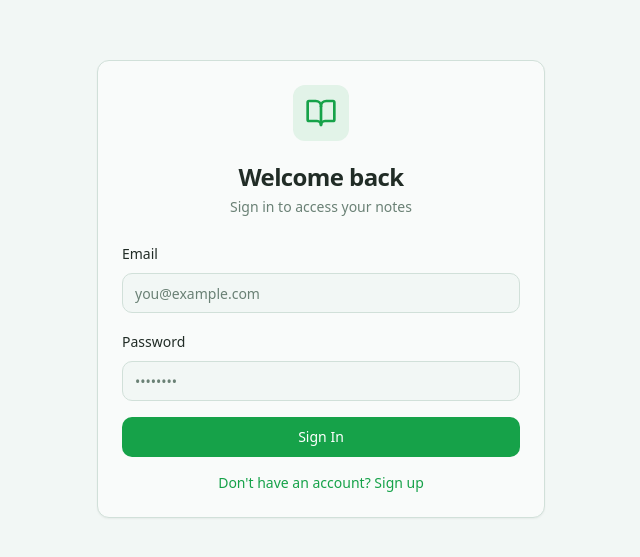
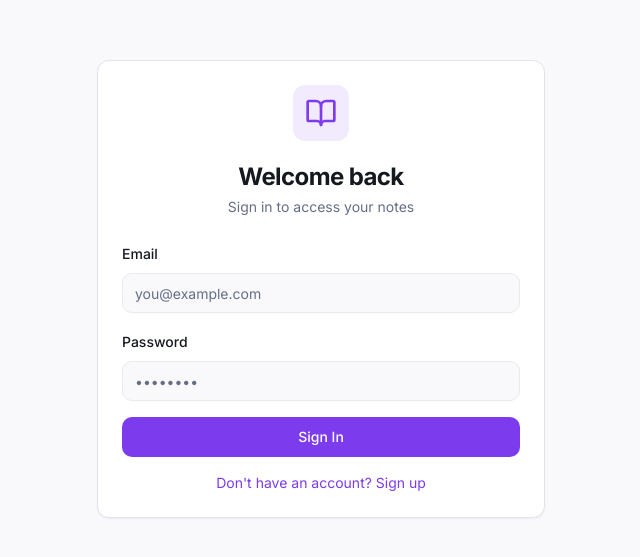
Before and after one commit to aiteam5-sudo/wise-scribe-vault, a React (Vite) app: page /auth in a window 1280 px wide. Shown: the part 111-668 px from the top of the page, without its empty margins (319-959 px from the left). Built offline with nearby package versions, Linux system fonts and the light colour scheme; the HTML template or start-up script is replaced by a standard one.

Commit message:
Refactor UI for modern feel

```diff
--- a/index.html
+++ b/index.html
@@ -19,7 +19,7 @@
     <!-- Google Fonts -->
     <link rel="preconnect" href="https://fonts.googleapis.com">
     <link rel="preconnect" href="https://fonts.gstatic.com" crossorigin>
-    <link href="https://fonts.googleapis.com/css2?family=Inter:wght@400;500;600;700&family=Roboto:wght@400;500;700&family=Open+Sans:wght@400;600;700&family=Lato:wght@400;700&family=Montserrat:wght@400;600;700&family=Playfair+Display:wght@400;700&family=Merriweather:wght@400;700&family=Crimson+Text:wght@400;600;700&family=Raleway:wght@400;600;700&family=Poppins:wght@400;600;700&display=swap" rel="stylesheet">
+    <link href="https://fonts.googleapis.com/css2?family=Inter:wght@300;400;500;600;700;800&family=Poppins:wght@400;500;600;700&display=swap" rel="stylesheet">
   </head>
 
   <body>
--- a/src/components/NotesList.tsx
+++ b/src/components/NotesList.tsx
@@ -164,9 +164,9 @@ export function NotesList({ userId, selectedNoteId, onNoteSelect, folderId }: No
   };
 
   return (
-    <div className="w-80 border-r bg-card flex flex-col">
-      <div className="p-4 border-b">
-        <Button onClick={createNewNote} className="w-full">
+    <div className="w-80 border-r bg-card flex flex-col shadow-premium">
+      <div className="p-4 border-b bg-gradient-to-b from-card to-muted/30">
+        <Button onClick={createNewNote} className="w-full gradient-primary shadow-primary hover:shadow-glow transition-smooth">
           <Plus className="mr-2 h-4 w-4" />
           New Note
         </Button>
@@ -188,8 +188,8 @@ export function NotesList({ userId, selectedNoteId, onNoteSelect, folderId }: No
               <button
                 onClick={() => onNoteSelect(note.id)}
                 className={cn(
-                  "w-full text-left p-4 border-b hover:bg-accent transition-colors",
-                  selectedNoteId === note.id && "bg-accent border-l-4 border-l-primary"
+                  "w-full text-left p-4 border-b hover:bg-accent/50 transition-smooth hover:shadow-md",
+                  selectedNoteId === note.id && "bg-gradient-to-r from-primary/10 to-accent/10 border-l-4 border-l-primary shadow-primary"
                 )}
               >
                 <div className="flex items-start justify-between gap-2 mb-2">
--- a/src/index.css
+++ b/src/index.css
@@ -8,83 +8,109 @@ All colors MUST be HSL.
 
 @layer base {
   :root {
-    --background: 150 25% 96%;
-    --foreground: 150 15% 15%;
+    --background: 220 27% 98%;
+    --foreground: 220 20% 10%;
 
-    --card: 150 20% 98%;
-    --card-foreground: 150 15% 15%;
+    --card: 0 0% 100%;
+    --card-foreground: 220 20% 10%;
 
-    --popover: 150 20% 98%;
-    --popover-foreground: 150 15% 15%;
+    --popover: 0 0% 100%;
+    --popover-foreground: 220 20% 10%;
 
-    --primary: 142 76% 36%;
+    --primary: 262 83% 58%;
     --primary-foreground: 0 0% 100%;
+    --primary-glow: 262 83% 68%;
 
-    --secondary: 150 20% 90%;
-    --secondary-foreground: 150 15% 20%;
+    --secondary: 220 25% 95%;
+    --secondary-foreground: 220 20% 20%;
 
-    --muted: 150 20% 90%;
-    --muted-foreground: 150 10% 46%;
+    --muted: 220 25% 96%;
+    --muted-foreground: 220 15% 46%;
 
-    --accent: 168 76% 42%;
+    --accent: 280 85% 60%;
     --accent-foreground: 0 0% 100%;
 
     --destructive: 0 84% 60%;
     --destructive-foreground: 0 0% 100%;
 
-    --border: 150 20% 85%;
-    --input: 150 20% 85%;
-    --ring: 142 76% 36%;
+    --border: 220 20% 90%;
+    --input: 220 20% 92%;
+    --ring: 262 83% 58%;
 
     --radius: 0.75rem;
 
-    --sidebar-background: 150 20% 95%;
-    --sidebar-foreground: 150 15% 25%;
-    --sidebar-primary: 142 76% 36%;
+    --sidebar-background: 220 27% 98%;
+    --sidebar-foreground: 220 20% 20%;
+    --sidebar-primary: 262 83% 58%;
     --sidebar-primary-foreground: 0 0% 100%;
-    --sidebar-accent: 150 20% 88%;
-    --sidebar-accent-foreground: 150 15% 25%;
-    --sidebar-border: 150 20% 82%;
-    --sidebar-ring: 142 76% 36%;
+    --sidebar-accent: 220 25% 95%;
+    --sidebar-accent-foreground: 220 20% 20%;
+    --sidebar-border: 220 20% 88%;
+    --sidebar-ring: 262 83% 58%;
+
+    /* Premium gradients */
+    --gradient-primary: linear-gradient(135deg, hsl(262, 83%, 58%), hsl(280, 85%, 60%));
+    --gradient-secondary: linear-gradient(180deg, hsl(220, 27%, 98%), hsl(220, 25%, 95%));
+    --gradient-accent: linear-gradient(135deg, hsl(280, 85%, 60%), hsl(262, 83%, 68%));
+
+    /* Premium shadows */
+    --shadow-sm: 0 1px 2px 0 rgba(0, 0, 0, 0.03);
+    --shadow-md: 0 4px 6px -1px rgba(0, 0, 0, 0.05), 0 2px 4px -1px rgba(0, 0, 0, 0.03);
+    --shadow-lg: 0 10px 15px -3px rgba(0, 0, 0, 0.07), 0 4px 6px -2px rgba(0, 0, 0, 0.03);
+    --shadow-xl: 0 20px 25px -5px rgba(0, 0, 0, 0.08), 0 10px 10px -5px rgba(0, 0, 0, 0.02);
+    --shadow-glow: 0 0 40px hsl(262, 83%, 58%, 0.15);
+    --shadow-primary: 0 8px 24px -4px hsl(262, 83%, 58%, 0.25);
+
+    /* Transitions */
+    --transition-smooth: all 0.3s cubic-bezier(0.4, 0, 0.2, 1);
   }
 
   .dark {
-    --background: 150 20% 8%;
-    --foreground: 150 10% 95%;
+    --background: 220 25% 6%;
+    --foreground: 220 15% 95%;
 
-    --card: 150 20% 10%;
-    --card-foreground: 150 10% 95%;
+    --card: 220 25% 8%;
+    --card-foreground: 220 15% 95%;
 
-    --popover: 150 20% 10%;
-    --popover-foreground: 150 10% 95%;
+    --popover: 220 25% 8%;
+    --popover-foreground: 220 15% 95%;
 
-    --primary: 142 76% 36%;
+    --primary: 262 83% 58%;
     --primary-foreground: 0 0% 100%;
+    --primary-glow: 262 83% 68%;
 
-    --secondary: 150 15% 14%;
-    --secondary-foreground: 150 10% 95%;
+    --secondary: 220 20% 12%;
+    --secondary-foreground: 220 15% 95%;
 
-    --muted: 150 15% 14%;
-    --muted-foreground: 150 10% 64%;
+    --muted: 220 20% 12%;
+    --muted-foreground: 220 15% 64%;
 
-    --accent: 168 76% 42%;
+    --accent: 280 85% 60%;
     --accent-foreground: 0 0% 100%;
 
     --destructive: 0 72% 51%;
     --destructive-foreground: 0 0% 100%;
 
-    --border: 150 15% 18%;
-    --input: 150 15% 18%;
-    --ring: 142 76% 36%;
+    --border: 220 20% 16%;
+    --input: 220 20% 16%;
+    --ring: 262 83% 58%;
 
-    --sidebar-background: 150 20% 10%;
-    --sidebar-foreground: 150 10% 90%;
-    --sidebar-primary: 142 76% 36%;
+    --sidebar-background: 220 25% 7%;
+    --sidebar-foreground: 220 15% 90%;
+    --sidebar-primary: 262 83% 58%;
     --sidebar-primary-foreground: 0 0% 100%;
-    --sidebar-accent: 150 15% 15%;
-    --sidebar-accent-foreground: 150 10% 90%;
-    --sidebar-border: 150 15% 15%;
-    --sidebar-ring: 142 76% 36%;
+    --sidebar-accent: 220 20% 12%;
+    --sidebar-accent-foreground: 220 15% 90%;
+    --sidebar-border: 220 20% 14%;
+    --sidebar-ring: 262 83% 58%;
+
+    /* Premium shadows for dark mode */
+    --shadow-sm: 0 1px 2px 0 rgba(0, 0, 0, 0.3);
+    --shadow-md: 0 4px 6px -1px rgba(0, 0, 0, 0.4), 0 2px 4px -1px rgba(0, 0, 0, 0.3);
+    --shadow-lg: 0 10px 15px -3px rgba(0, 0, 0, 0.5), 0 4px 6px -2px rgba(0, 0, 0, 0.3);
+    --shadow-xl: 0 20px 25px -5px rgba(0, 0, 0, 0.6), 0 10px 10px -5px rgba(0, 0, 0, 0.3);
+    --shadow-glow: 0 0 40px hsl(262, 83%, 58%, 0.3);
+    --shadow-primary: 0 8px 24px -4px hsl(262, 83%, 58%, 0.4);
   }
 }
 
@@ -94,6 +120,52 @@ All colors MUST be HSL.
   }
 
   body {
-    @apply bg-background text-foreground;
+    @apply bg-background text-foreground font-inter;
+    font-feature-settings: 'cv11', 'ss01';
+    font-variation-settings: 'opsz' 32;
+    -webkit-font-smoothing: antialiased;
+    -moz-osx-font-smoothing: grayscale;
   }
 }
+
+@layer utilities {
+  .gradient-primary {
+    background: var(--gradient-primary);
+  }
+
+  .gradient-secondary {
+    background: var(--gradient-secondary);
+  }
+
+  .gradient-accent {
+    background: var(--gradient-accent);
+  }
+
+  .shadow-premium {
+    box-shadow: var(--shadow-lg);
+  }
+
+  .shadow-glow {
+    box-shadow: var(--shadow-glow);
+  }
+
+  .shadow-primary {
+    box-shadow: var(--shadow-primary);
+  }
+
+  .transition-smooth {
+    transition: var(--transition-smooth);
+  }
+
+  .glass-effect {
+    background: rgba(255, 255, 255, 0.7);
+    backdrop-filter: blur(10px);
+    border: 1px solid rgba(255, 255, 255, 0.18);
+  }
+
+  .dark .glass-effect {
+    background: rgba(0, 0, 0, 0.3);
+    backdrop-filter: blur(10px);
+    border: 1px solid rgba(255, 255, 255, 0.1);
+  }
+}
--- a/tailwind.config.ts
+++ b/tailwind.config.ts
@@ -77,25 +77,47 @@ export default {
       },
       keyframes: {
         "accordion-down": {
-          from: {
-            height: "0",
-          },
-          to: {
-            height: "var(--radix-accordion-content-height)",
-          },
+          from: { height: "0", opacity: "0" },
+          to: { height: "var(--radix-accordion-content-height)", opacity: "1" },
         },
         "accordion-up": {
-          from: {
-            height: "var(--radix-accordion-content-height)",
-          },
-          to: {
-            height: "0",
-          },
+          from: { height: "var(--radix-accordion-content-height)", opacity: "1" },
+          to: { height: "0", opacity: "0" },
+        },
+        "fade-in": {
+          "0%": { opacity: "0", transform: "translateY(10px)" },
+          "100%": { opacity: "1", transform: "translateY(0)" },
+        },
+        "fade-out": {
+          "0%": { opacity: "1", transform: "translateY(0)" },
+          "100%": { opacity: "0", transform: "translateY(10px)" },
+        },
+        "scale-in": {
+          "0%": { transform: "scale(0.95)", opacity: "0" },
+          "100%": { transform: "scale(1)", opacity: "1" },
+        },
+        "slide-in-right": {
+          "0%": { transform: "translateX(100%)" },
+          "100%": { transform: "translateX(0)" },
+        },
+        "slide-in-left": {
+          "0%": { transform: "translateX(-100%)" },
+          "100%": { transform: "translateX(0)" },
+        },
+        "glow": {
+          "0%, 100%": { opacity: "1" },
+          "50%": { opacity: "0.5" },
         },
       },
       animation: {
-        "accordion-down": "accordion-down 0.2s ease-out",
-        "accordion-up": "accordion-up 0.2s ease-out",
+        "accordion-down": "accordion-down 0.3s ease-out",
+        "accordion-up": "accordion-up 0.3s ease-out",
+        "fade-in": "fade-in 0.4s ease-out",
+        "fade-out": "fade-out 0.3s ease-out",
+        "scale-in": "scale-in 0.3s ease-out",
+        "slide-in-right": "slide-in-right 0.4s ease-out",
+        "slide-in-left": "slide-in-left 0.4s ease-out",
+        "glow": "glow 2s ease-in-out infinite",
       },
     },
   },
```
Also changed, not shown: src/components/NoteEditor.tsx (+13 -4 lines).
